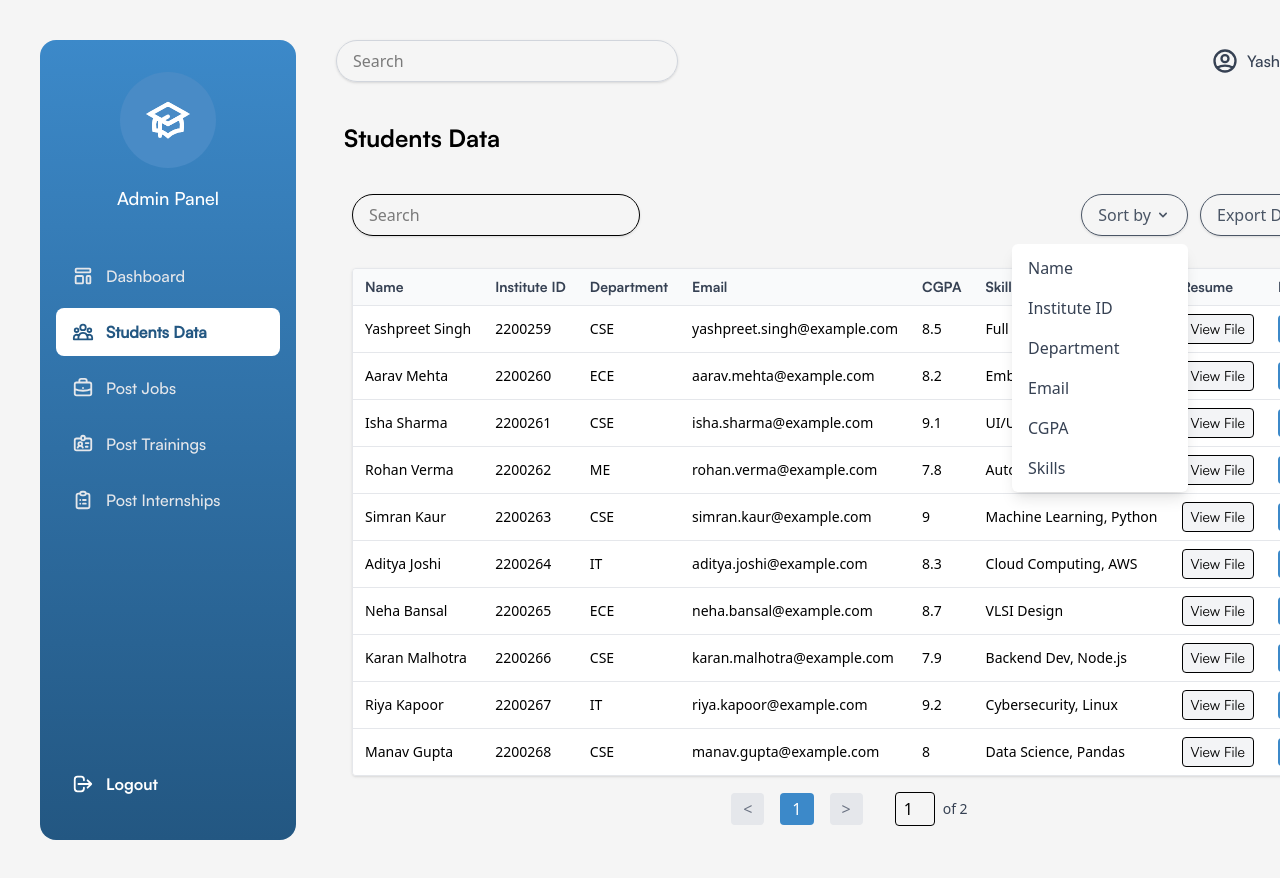
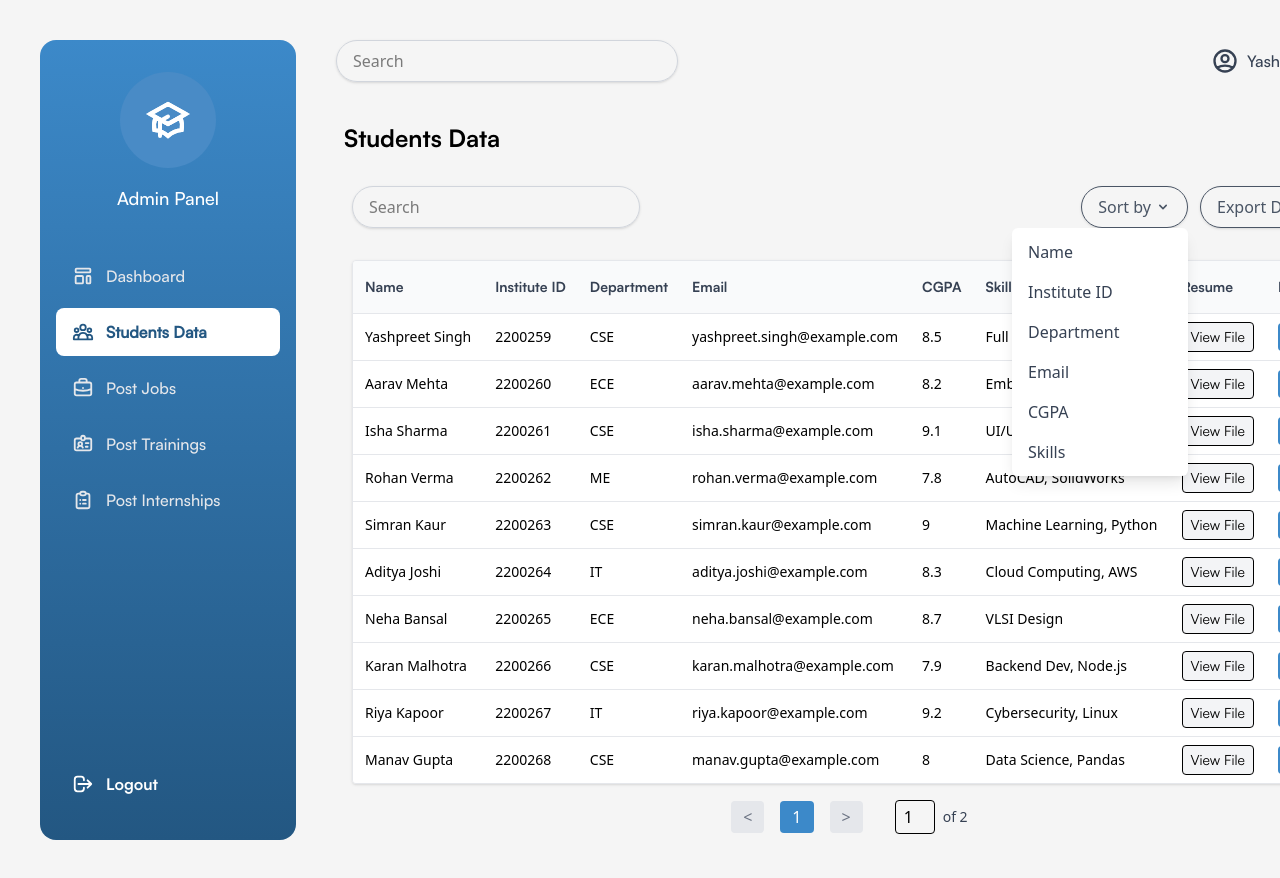
Before and after one commit to s4bbi/GBPIET-DESK, a React (Vite) app in the folder frontend/: page /admin/students in a window 1280 px wide. Both pictures are taken after a click on the button "Sort by". Shown: the top 878 px of the page. Built offline with nearby package versions, Linux system fonts and the light colour scheme.

Commit message:
minor update, sleeping fr now

```diff
--- a/frontend/src/components/admin/StudentTable.jsx
+++ b/frontend/src/components/admin/StudentTable.jsx
@@ -123,9 +123,9 @@ export default function StudentsTable() {
   return (
     <div className="p-4 sm:p-6">
       {/* Search + Action Bar */}
-      <div className="flex flex-col sm:flex-row sm:items-center gap-4 mb-8 mt-4 justify-between flex-wrap">
+      <div className="flex flex-col sm:flex-row sm:items-center gap-4 mb-8 mt-2 justify-between flex-wrap">
         <input
-          className="border px-4 py-2 rounded-full w-full sm:w-72 shadow-sm focus:outline-none focus:ring-2 focus:ring-blue-300 text-sm sm:text-base"
+          className=" px-4 py-2 rounded-full w-full sm:w-72 shadow-sm focus:outline-none focus:ring-1 focus:ring-[#235782] text-sm sm:text-base border border-gray-300"
           placeholder="Search"
           value={globalFilter || ""}
           onChange={(e) => setGlobalFilter(e.target.value)}
@@ -149,7 +149,7 @@ export default function StudentsTable() {
               leaveFrom="transform opacity-100 scale-100"
               leaveTo="transform opacity-0 scale-95"
             >
-              <Menu.Items className="absolute right-0 z-10 mt-2 w-44 origin-top-right bg-white  rounded-md shadow-lg focus:outline-none text-sm sm:text-base">
+              <Menu.Items className="absolute right-0 z-10 w-44 origin-top-right bg-white  rounded-md shadow-lg focus:outline-none text-sm sm:text-base">
                 <div className="py-1 text-gray-700">
                   {columns
                     .filter(col => !col.disableSortBy && col.accessor)
@@ -262,7 +262,7 @@ export default function StudentsTable() {
                 {headerGroup.headers.map(column => (
                   <th
                     {...column.getHeaderProps()}
-                    className="px-3 py-2 text-left font-semibold text-gray-700 whitespace-nowrap text-xs sm:text-sm"
+                    className="px-3 py-4 text-left text-gray-700 whitespace-nowrap text-xs sm:text-sm"
                     key={column.id}
                     scope="col"
                   >
```
